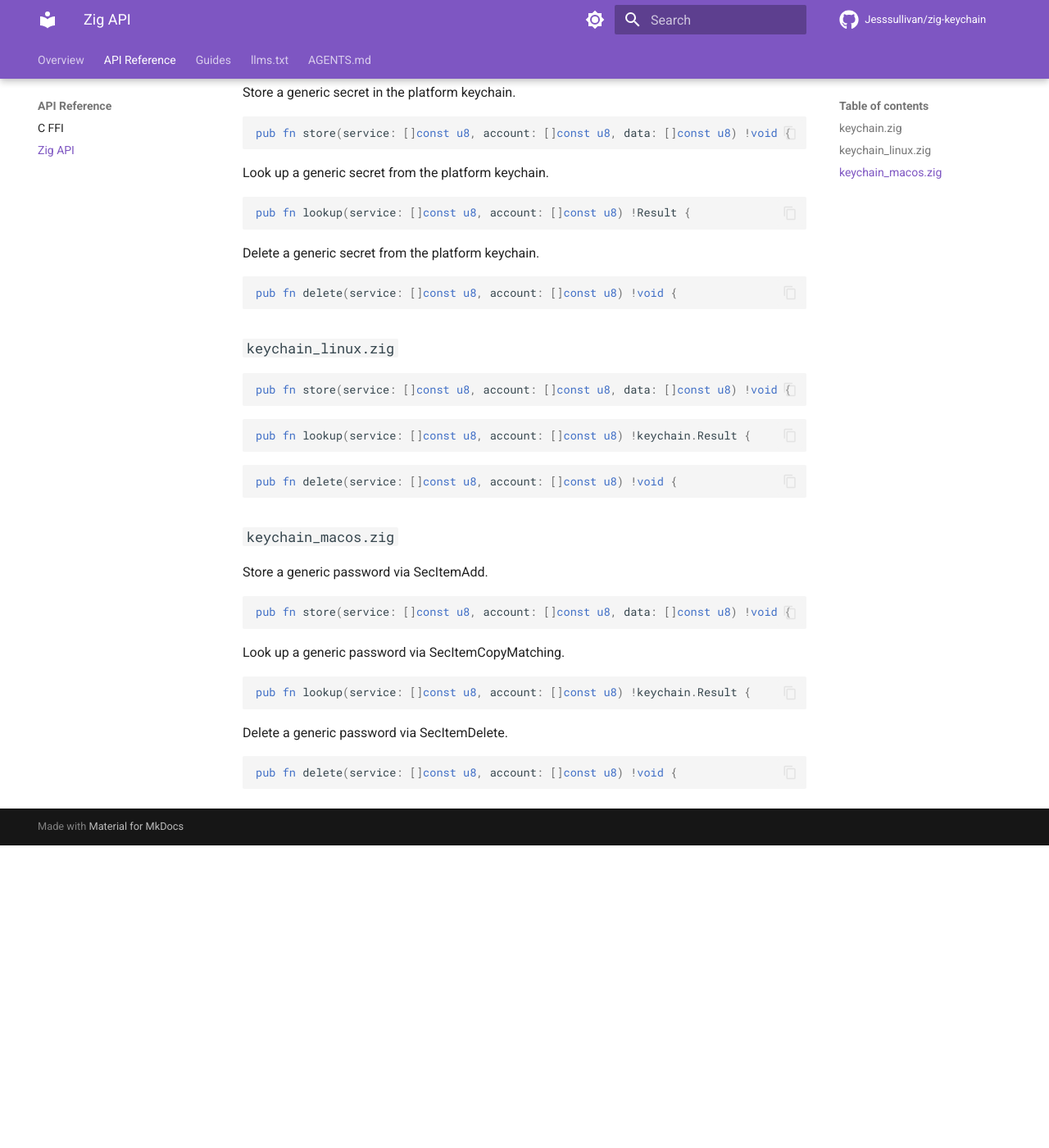
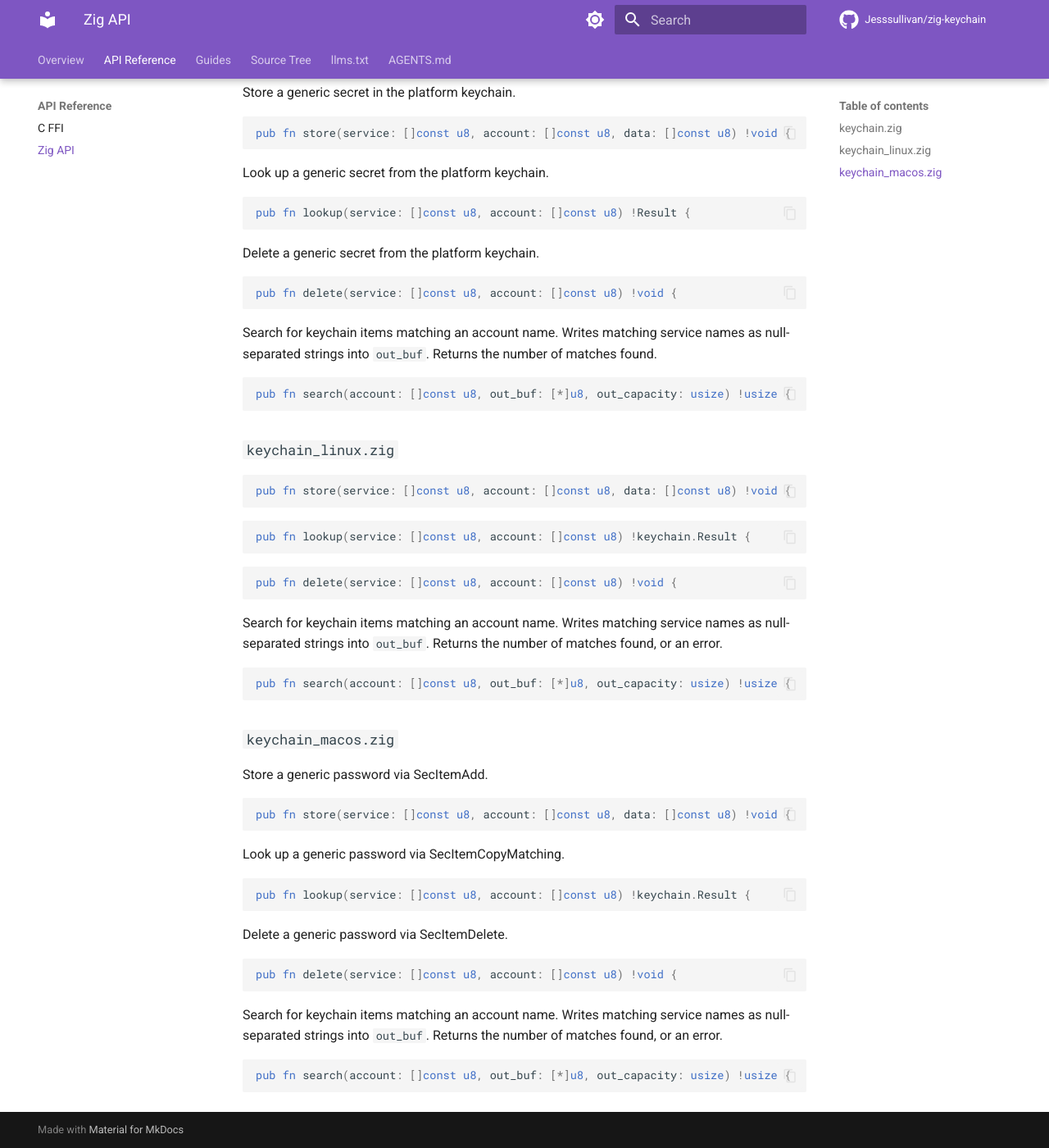
Before and after one commit to Jesssullivan/zig-keychain, an MkDocs documentation site: the page built from docs/api/zig-api.md, in a window 1280 px wide and 1400 px high, scrolled down 370 px. Shown: the whole window at 82% size. Built offline with MkDocs 1.6.1 and Material for MkDocs 9.7.7, drawn with Linux system fonts in a browser that asks for light colours; comment, search, counter and statistics services are not loaded; before the commit the page ends 1401 px from its top, so only the background shows below that.

Commit message:
Implement zig_keychain_search FFI and fix orphaned source-tree.md
Add search function across all layers (macOS SecItemCopyMatching with
kSecMatchLimitAll, Linux secret_service_search_sync, platform abstraction,
and C FFI export). Writes null-separated service names to output buffer.

Add source-tree.md to mkdocs.yml nav. Regenerate docs to reflect new API.

````diff
--- a/LLMS.txt
+++ b/LLMS.txt
@@ -24,16 +24,19 @@
 - `store`: Store a generic secret in the platform keychain.
 - `lookup`: Look up a generic secret from the platform keychain.
 - `delete`: Delete a generic secret from the platform keychain.
+- `search`: Search for keychain items matching an account name. Writes matching service names as null-separated strings into `out_buf`. Returns the number of matches found.
 
 ### keychain_linux.zig
 - `store`
 - `lookup`
 - `delete`
+- `search`: Search for keychain items matching an account name. Writes matching service names as null-separated strings into `out_buf`. Returns the number of matches found, or an error.
 
 ### keychain_macos.zig
 - `store`: Store a generic password via SecItemAdd.
 - `lookup`: Look up a generic password via SecItemCopyMatching.
 - `delete`: Delete a generic password via SecItemDelete.
+- `search`: Search for keychain items matching an account name. Writes matching service names as null-separated strings into `out_buf`. Returns the number of matches found, or an error.
 
 ## Build
 
--- a/docs/api/zig-api.md
+++ b/docs/api/zig-api.md
@@ -26,6 +26,13 @@ Delete a generic secret from the platform keychain.
 pub fn delete(service: []const u8, account: []const u8) !void {
 ```
 
+Search for keychain items matching an account name.
+Writes matching service names as null-separated strings into `out_buf`.
+Returns the number of matches found.
+```zig
+pub fn search(account: []const u8, out_buf: [*]u8, out_capacity: usize) !usize {
+```
+
 
 ### `keychain_linux.zig`
 
@@ -39,6 +46,13 @@ pub fn lookup(service: []const u8, account: []const u8) !keychain.Result {
 
 ```zig
 pub fn delete(service: []const u8, account: []const u8) !void {
+```
+
+Search for keychain items matching an account name.
+Writes matching service names as null-separated strings into `out_buf`.
+Returns the number of matches found, or an error.
+```zig
+pub fn search(account: []const u8, out_buf: [*]u8, out_capacity: usize) !usize {
 ```
 
 
@@ -58,3 +72,10 @@ Delete a generic password via SecItemDelete.
 ```zig
 pub fn delete(service: []const u8, account: []const u8) !void {
 ```
+
+Search for keychain items matching an account name.
+Writes matching service names as null-separated strings into `out_buf`.
+Returns the number of matches found, or an error.
+```zig
+pub fn search(account: []const u8, out_buf: [*]u8, out_capacity: usize) !usize {
+```
--- a/mkdocs.yml
+++ b/mkdocs.yml
@@ -78,5 +78,6 @@ nav:
   - Guides:
       - Integration: guides/integration.md
       - Building: guides/building.md
+  - Source Tree: source-tree.md
   - llms.txt: llms.txt
   - AGENTS.md: agents.md
````
Also changed, not shown: AGENTS.md (+28 -74 lines), docs/source-tree.md (+3 -4 lines), 4 other files.
